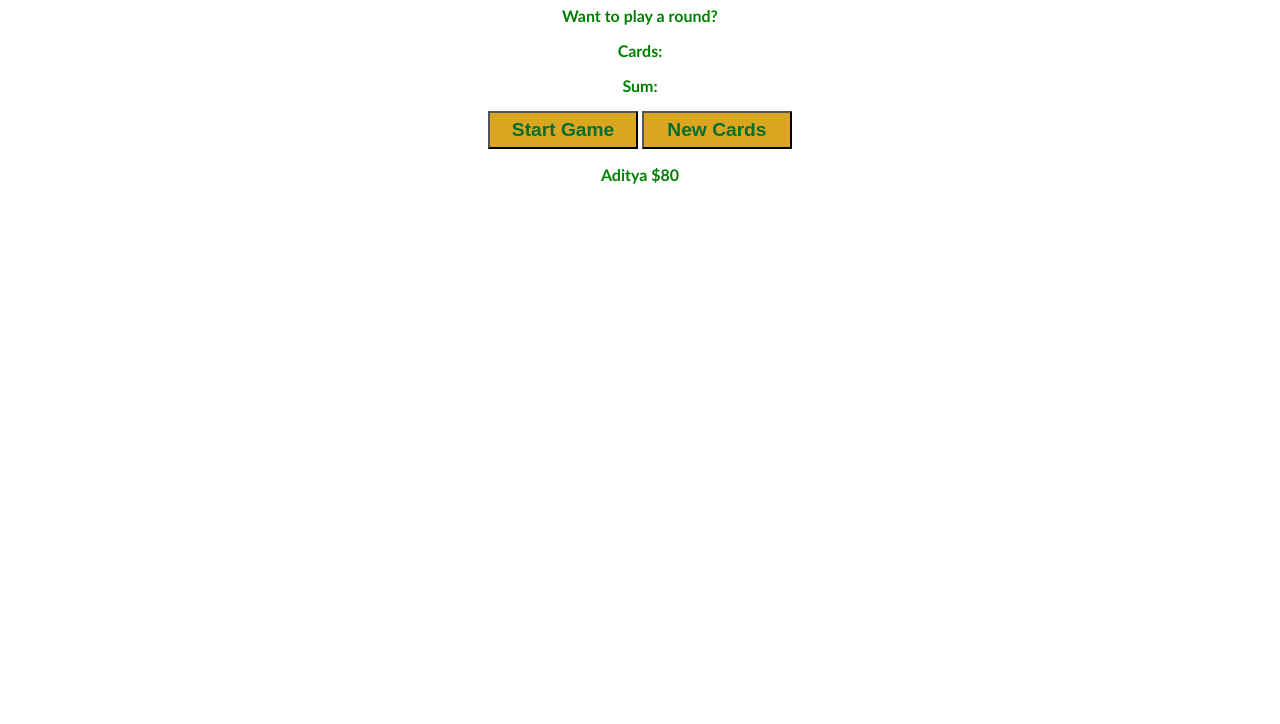
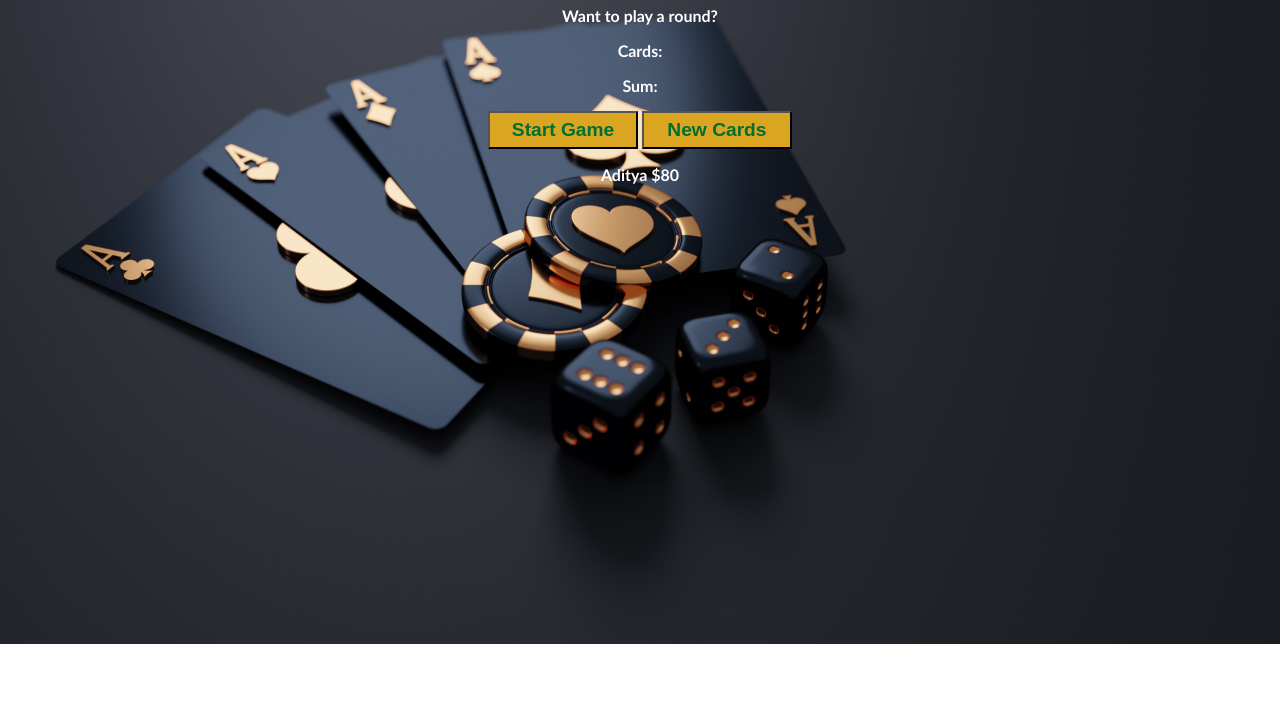
Before and after one commit to adityaslyf/Blackjack-game, a plain HTML site: page index.html in a window 1280 px wide. Shown: the part 76-800 px from the top of the page. Drawn offline with Linux system fonts and the light colour scheme.

Commit message:
image added

```diff
--- a/index.css
+++ b/index.css
@@ -1,8 +1,12 @@
 body{
     font-family: 'Trebuchet MS', 'Lucida Sans Unicode', 'Lucida Grande', 'Lucida Sans', Arial, sans-serif;
     text-align: center;
-    color: green;
+    color: white;
     font-weight: bold;
+    background-image:url(/image.jpg);
+    background-size: cover;
+    background-repeat: no-repeat;
+
 }
 
 h1 {
```
Also changed, not shown: image.jpg (added).
